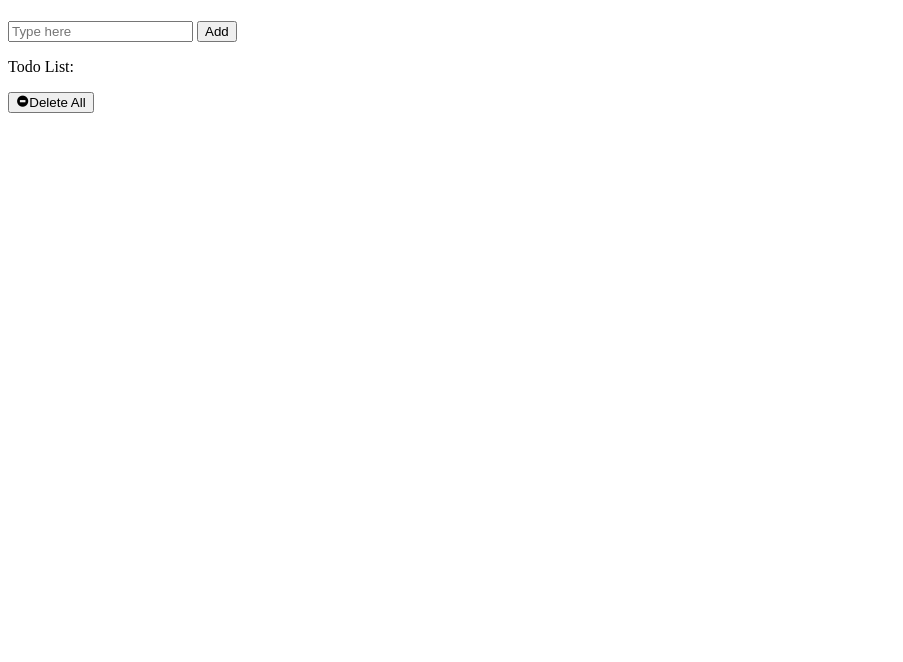
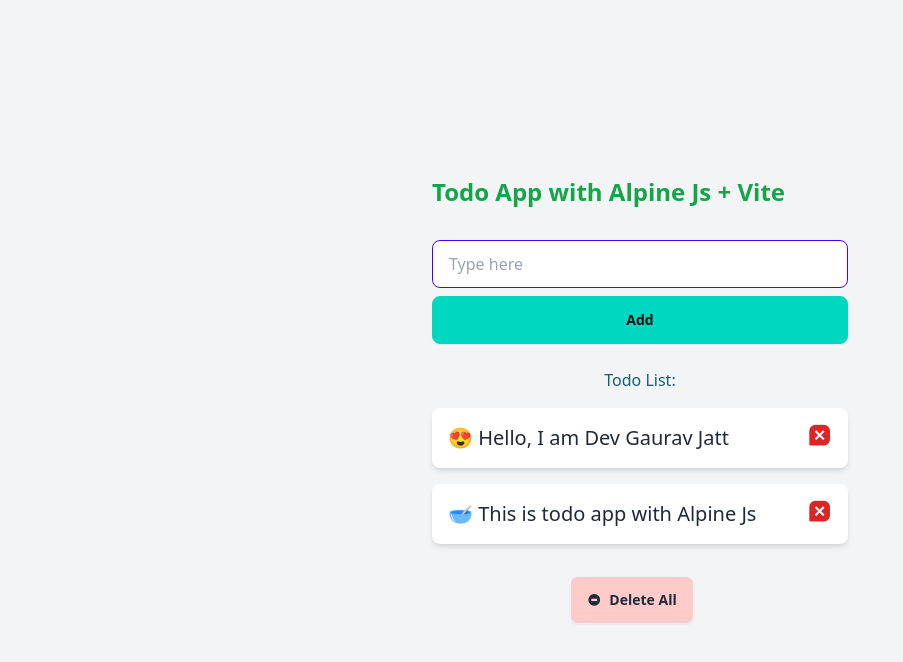
Before and after one commit to devgauravjatt/Todo-App-with-AlpineJs-Vite, a plain HTML site: page index.html in a window 1280 px wide. Shown: the whole page, without its empty margins (0-903 px from the left). Drawn offline with nearby package versions, Linux system fonts and the light colour scheme; the site is published under a folder, as on GitHub Pages, so addresses that start at the root find nothing.

Commit message:
./ error fix

```diff
--- a/index.html
+++ b/index.html
@@ -10,8 +10,8 @@
 		/>
 		<meta name="viewport" content="width=device-width, initial-scale=1.0" />
 		<title x-data="appInfo" x-text="appTitle">this change auto</title>
-		<script type="module" crossorigin src="/assets/index-BFtN2eHy.js"></script>
-		<link rel="stylesheet" crossorigin href="/assets/index-04oa7RJO.css" />
+		<script type="module" crossorigin src="./assets/index-BFtN2eHy.js"></script>
+		<link rel="stylesheet" crossorigin href="./assets/index-04oa7RJO.css" />
 	</head>
 	<body
 		class="min-h-screen bg-gray-100 flex flex-col items-center justify-center"
```
